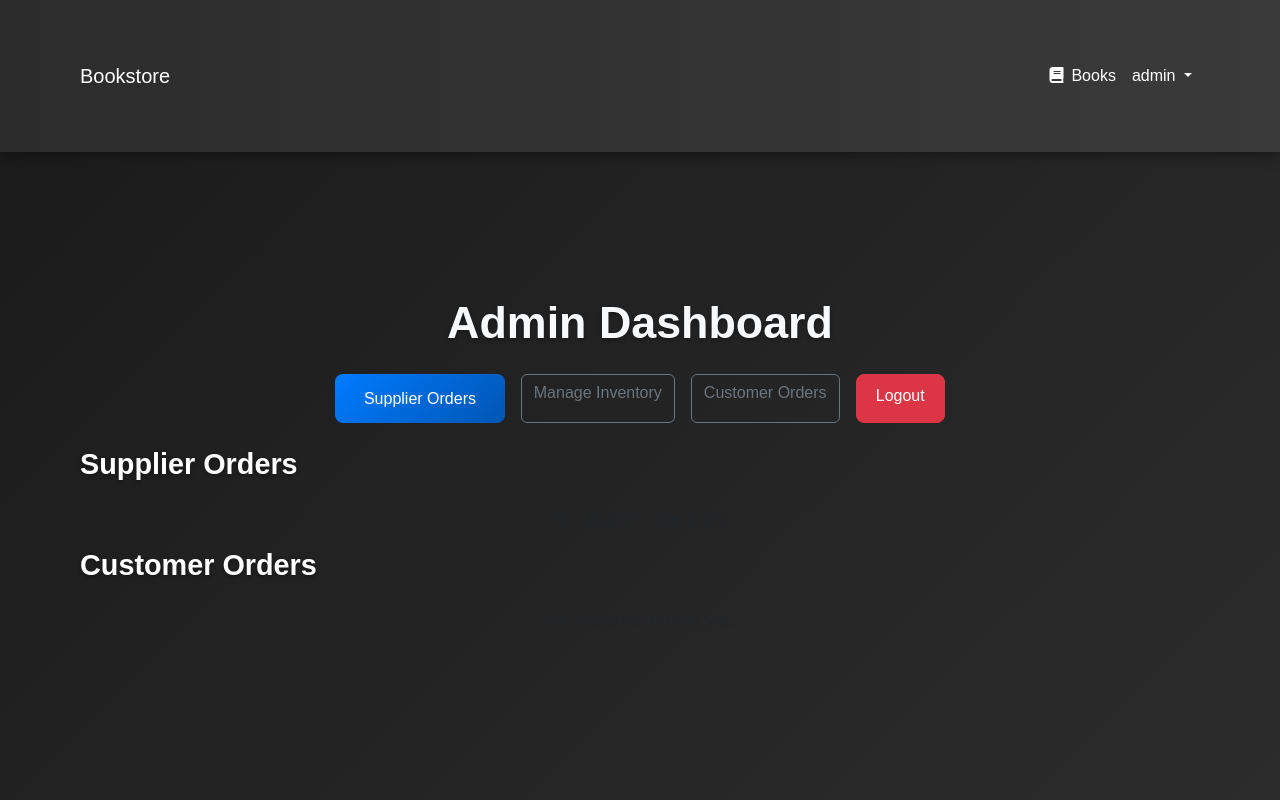
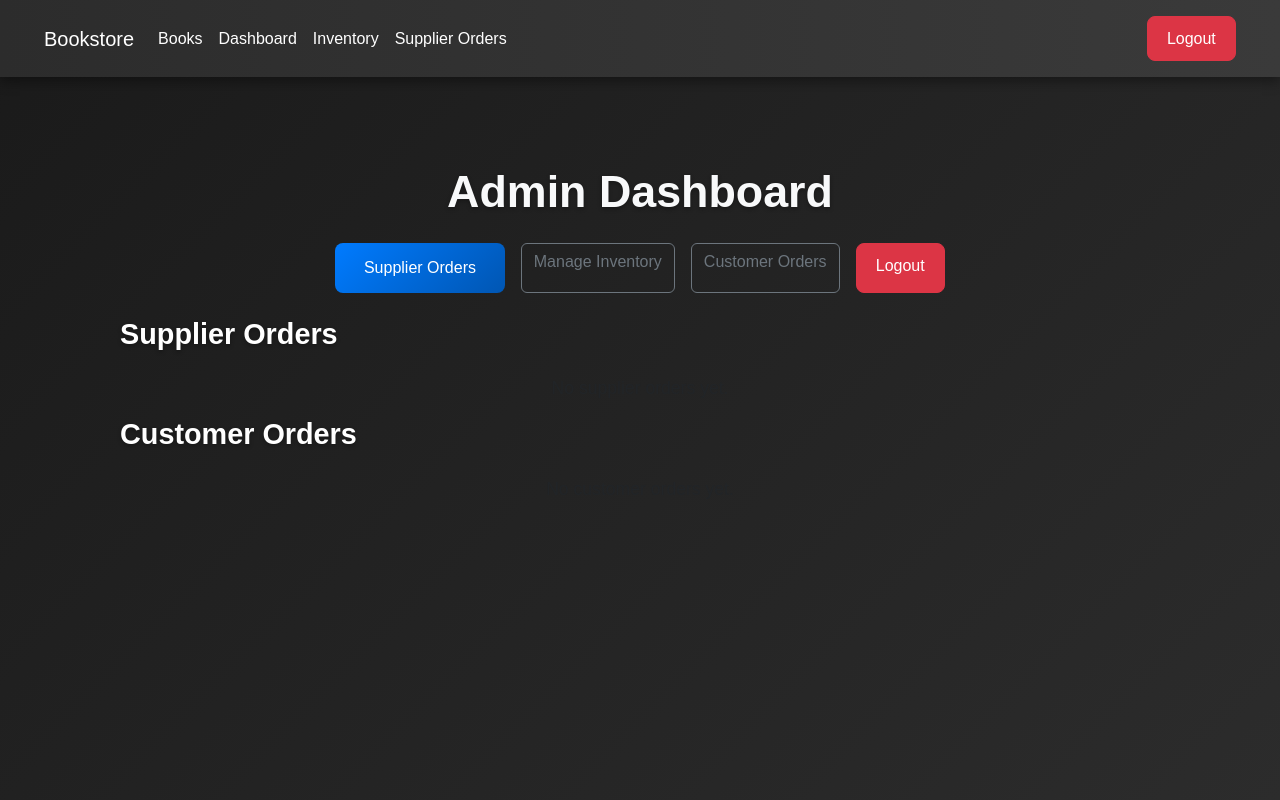
Before and after one commit to jchull75/BookstoreFE, a Flask app: page /admin_dashboard in a window 1280 px wide. Run offline with Flask 3, Linux system fonts and the light colour scheme; the visitor is signed in with stand-in values (Sample User, id 1); data that the repository does not hold is empty.

Commit message:
Moved Admin Login to right side of navbar on homepage

```diff
--- a/templates/layout.html
+++ b/templates/layout.html
@@ -3,66 +3,68 @@
 <head>
     <meta charset="UTF-8">
     <meta name="viewport" content="width=device-width, initial-scale=1.0">
-    <title>{% block title %}Bookstore{% endblock %}</title>
+    <title>{% block title %}{% endblock %} - Bookstore</title>
     <link href="https://cdn.jsdelivr.net/npm/bootstrap@5.3.0/dist/css/bootstrap.min.css" rel="stylesheet">
-    <link rel="stylesheet" href="https://cdnjs.cloudflare.com/ajax/libs/font-awesome/5.15.4/css/all.min.css">
     <link rel="stylesheet" href="{{ url_for('static', filename='styles.css') }}">
+    <!-- Font Awesome for icons -->
+    <link rel="stylesheet" href="https://cdnjs.cloudflare.com/ajax/libs/font-awesome/6.0.0-beta3/css/all.min.css">
 </head>
-<body class="bg-dark text-light">
-    <nav class="navbar navbar-expand-lg navbar-dark bg-dark">
-        <div class="container">
+<body>
+    <nav class="navbar navbar-expand-lg navbar-light bg-light">
+        <div class="container-fluid">
             <a class="navbar-brand" href="{{ url_for('home') }}">Bookstore</a>
             <button class="navbar-toggler" type="button" data-bs-toggle="collapse" data-bs-target="#navbarNav" aria-controls="navbarNav" aria-expanded="false" aria-label="Toggle navigation">
                 <span class="navbar-toggler-icon"></span>
             </button>
             <div class="collapse navbar-collapse" id="navbarNav">
-                <ul class="navbar-nav ms-auto">
+                <ul class="navbar-nav me-auto">
                     <li class="nav-item">
-                        <a class="nav-link" href="{{ url_for('bookstore') }}"><i class="fas fa-book me-2"></i>Books</a>
+                        <a class="nav-link" href="{{ url_for('bookstore') }}">Books</a>
                     </li>
-                    {% if 'user' in session %}
-                    <li class="nav-item dropdown">
-                        <a class="nav-link dropdown-toggle" href="#" id="userDropdown" role="button" data-bs-toggle="dropdown" aria-expanded="false">
-                            {{ session['user'] }}
-                        </a>
-                        <ul class="dropdown-menu dropdown-menu-end" aria-labelledby="userDropdown">
-                            {% if is_admin %}
-                            <li><a class="dropdown-item" href="{{ url_for('admin_dashboard') }}">Dashboard</a></li>
-                            <li><a class="dropdown-item" href="{{ url_for('supplier_orders') }}">Supplier Orders</a></li>
-                            <li><a class="dropdown-item" href="{{ url_for('admin_inventory') }}">Inventory</a></li>
-                            {% else %}
-                            <li><a class="dropdown-item" href="{{ url_for('profile') }}">Profile</a></li>
-                            {% endif %}
-                            <li><a class="dropdown-item" href="{{ url_for('logout') }}">Logout</a></li>
-                        </ul>
-                    </li>
-                    {% else %}
+                    {% if 'user' in session and not is_admin %}
                     <li class="nav-item">
-                        <a class="nav-link" href="{{ url_for('customer_login') }}">Customer Login</a>
+                        <a class="nav-link" href="{{ url_for('profile') }}">Profile</a>
                     </li>
                     <li class="nav-item">
-                        <a class="nav-link" href="{{ url_for('admin_login') }}">Admin Login</a>
+                        <a class="nav-link" href="{{ url_for('cart') }}">Cart</a>
+                    </li>
+                    {% elif 'user' in session and is_admin %}
+                    <li class="nav-item">
+                        <a class="nav-link" href="{{ url_for('admin_dashboard') }}">Dashboard</a>
+                    </li>
+                    <li class="nav-item">
+                        <a class="nav-link" href="{{ url_for('admin_inventory') }}">Inventory</a>
+                    </li>
+                    <li class="nav-item">
+                        <a class="nav-link" href="{{ url_for('supplier_orders') }}">Supplier Orders</a>
                     </li>
                     {% endif %}
                 </ul>
+                <div class="d-flex align-items-center">
+                    {% if 'user' in session %}
+                    <a class="btn btn-danger" href="{{ url_for('logout') }}">Logout</a>
+                    {% else %}
+                    <a class="btn btn-primary" href="{{ url_for('customer_login') }}">Login</a>
+                    <a class="btn btn-outline-primary ms-2" href="{{ url_for('signup') }}">Sign Up</a>
+                    <!-- Admin Login button on right side, only on homepage -->
+                    {% if request.endpoint == 'home' %}
+                    <a class="btn btn-outline-secondary ms-2" href="{{ url_for('admin_login') }}">Admin Login</a>
+                    {% endif %}
+                    {% endif %}
+                </div>
             </div>
         </div>
     </nav>
-    <div class="container mt-3">
-        {% with messages = get_flashed_messages() %}
-        {% if messages %}
-        {% for message in messages %}
-        <div class="alert alert-info alert-dismissible fade show" role="alert">
-            {{ message }}
-            <button type="button" class="btn-close" data-bs-dismiss="alert" aria-label="Close"></button>
-        </div>
-        {% endfor %}
-        {% endif %}
+    <div class="container">
+        {% with messages = get_flashed_messages(with_categories=true) %}
+            {% if messages %}
+                {% for category, message in messages %}
+                    <div class="alert alert-{{ category }} mt-3">{{ message }}</div>
+                {% endfor %}
+            {% endif %}
         {% endwith %}
+        {% block content %}{% endblock %}
     </div>
-    <main>
-        {% block content %}{% endblock %}
-    </main>
     <script src="https://cdn.jsdelivr.net/npm/bootstrap@5.3.0/dist/js/bootstrap.bundle.min.js"></script>
 </body>
 </html>
```
